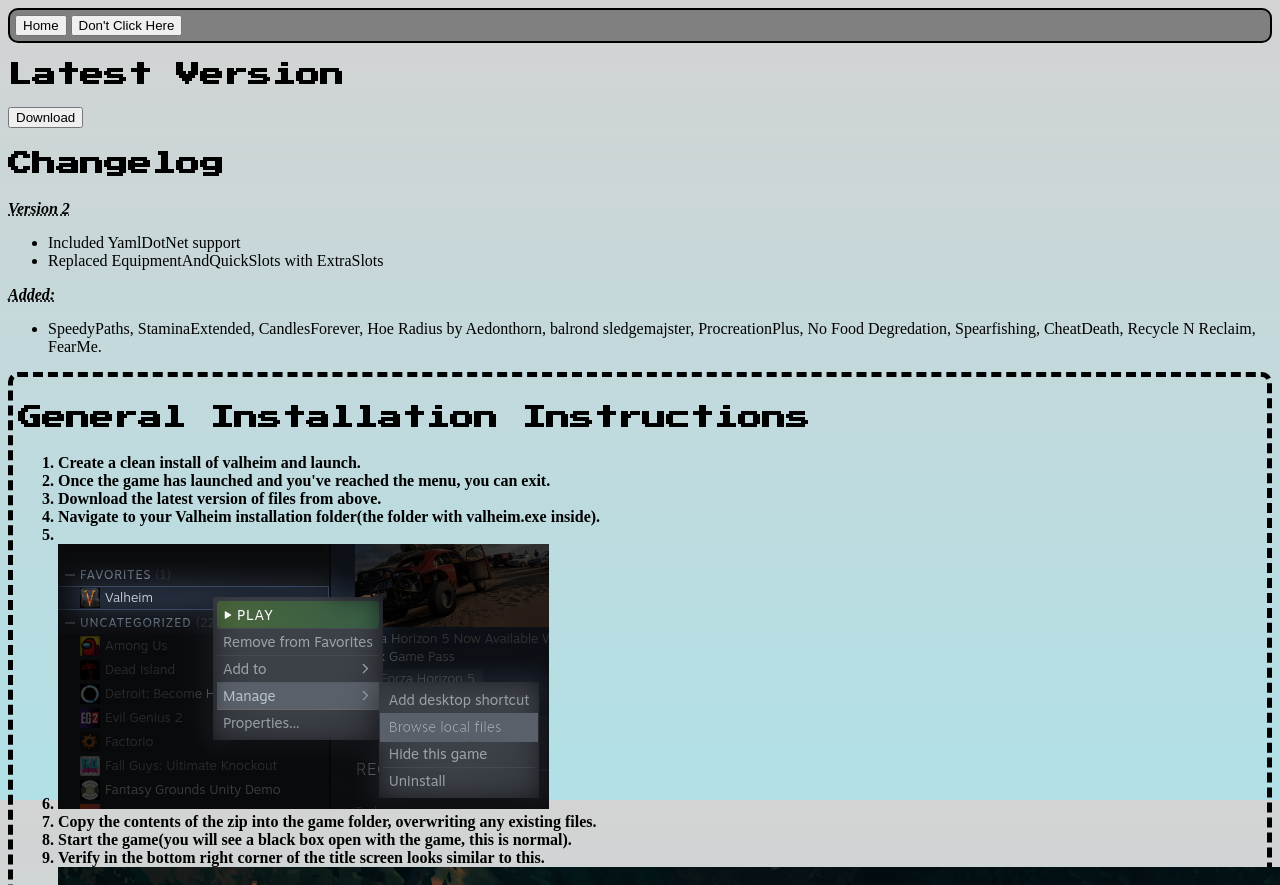
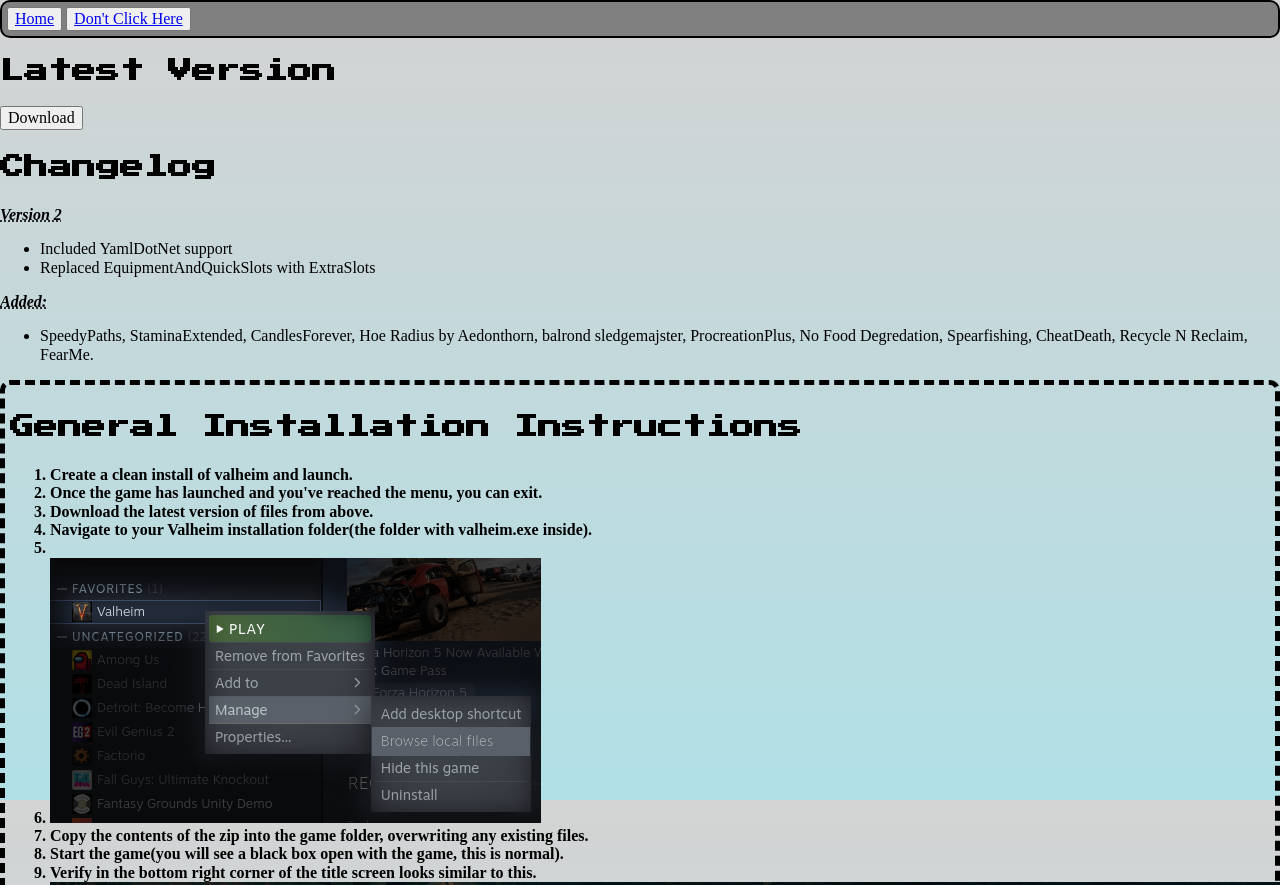
Before and after one commit to Butt-Pirate/Diarrheaballs, a plain HTML site: page downloads.html in a window 1280 px wide. Shown: the top 885 px of the page. Drawn offline with Linux system fonts and the light colour scheme.

Commit message:
Validation update

```diff
--- a/css/styles.css
+++ b/css/styles.css
@@ -27,6 +27,11 @@ p#v2 {
 	font-weight: bold;
 	text-decoration: dotted underline;
 }
+p#added {
+	font-style: italic;
+	font-weight: bold;
+	text-decoration: dotted underline;
+}
 div#div1 {
 	border: 5px black;
 	border-style: dashed;
--- a/downloads.html
+++ b/downloads.html
@@ -3,6 +3,7 @@
 <head>
 	<meta charset="UTF-8">
 	<meta name="viewport" content="width=device-width, initial-scale=1">
+	<link rel="stylesheet" href="css/reset.css">
 	<link rel="stylesheet" href="css/styles.css">
 	<link href="https://fonts.googleapis.com/css2?family=Press+Start+2P&display=swap" rel="stylesheet">
 	<title>Downloads</title>
@@ -10,8 +11,8 @@
 <body>
 	<header>
 		<nav>
-				<a href="index.html"><button class="navbutton">Home</button></a>
-				<a href="frick.html"><button class="navbutton">Don't Click Here</button></a>
+				<button class="navbutton"><a href="index.html">Home</a></button>
+				<button class="navbutton"><a href="frick.html">Don't Click Here</a></button>
 		</nav>
 		<h2>Latest Version</h2>
 			<a href="files/DB_002.rar" download class="downloadbutton"><button>Download</button></a>
@@ -22,7 +23,7 @@
 			<li>Included YamlDotNet support</li>
 			<li>Replaced EquipmentAndQuickSlots with ExtraSlots</li>
 		</ul>
-	<p id="v2">Added:</p>
+	<p id="added">Added:</p>
 		<ul>
 			<li>SpeedyPaths, StaminaExtended, CandlesForever, Hoe Radius by Aedonthorn, balrond sledgemajster, ProcreationPlus, No Food Degredation, Spearfishing, CheatDeath, Recycle N Reclaim, FearMe.</li>
 		</ul>
```
Also changed, not shown: frick.html (+3 -2 lines), index.html (+3 -2 lines).
